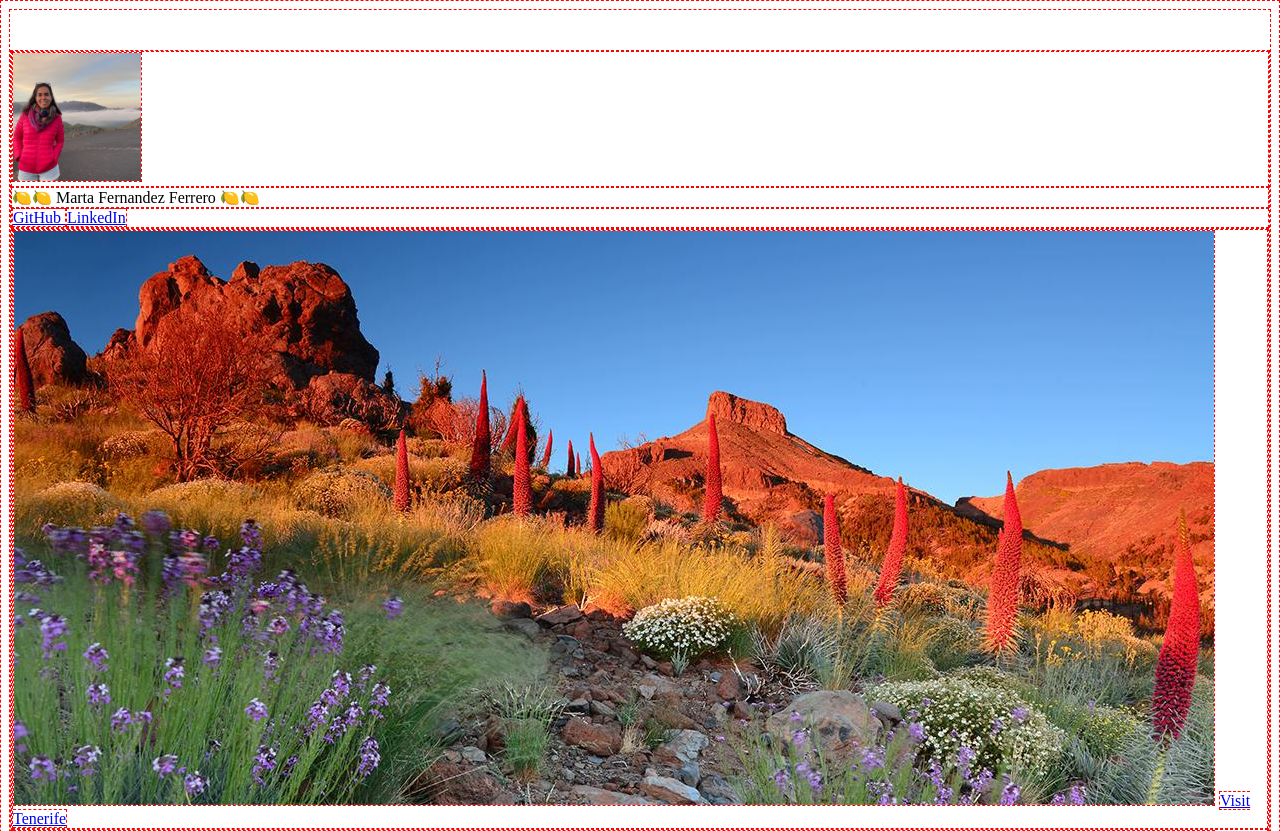
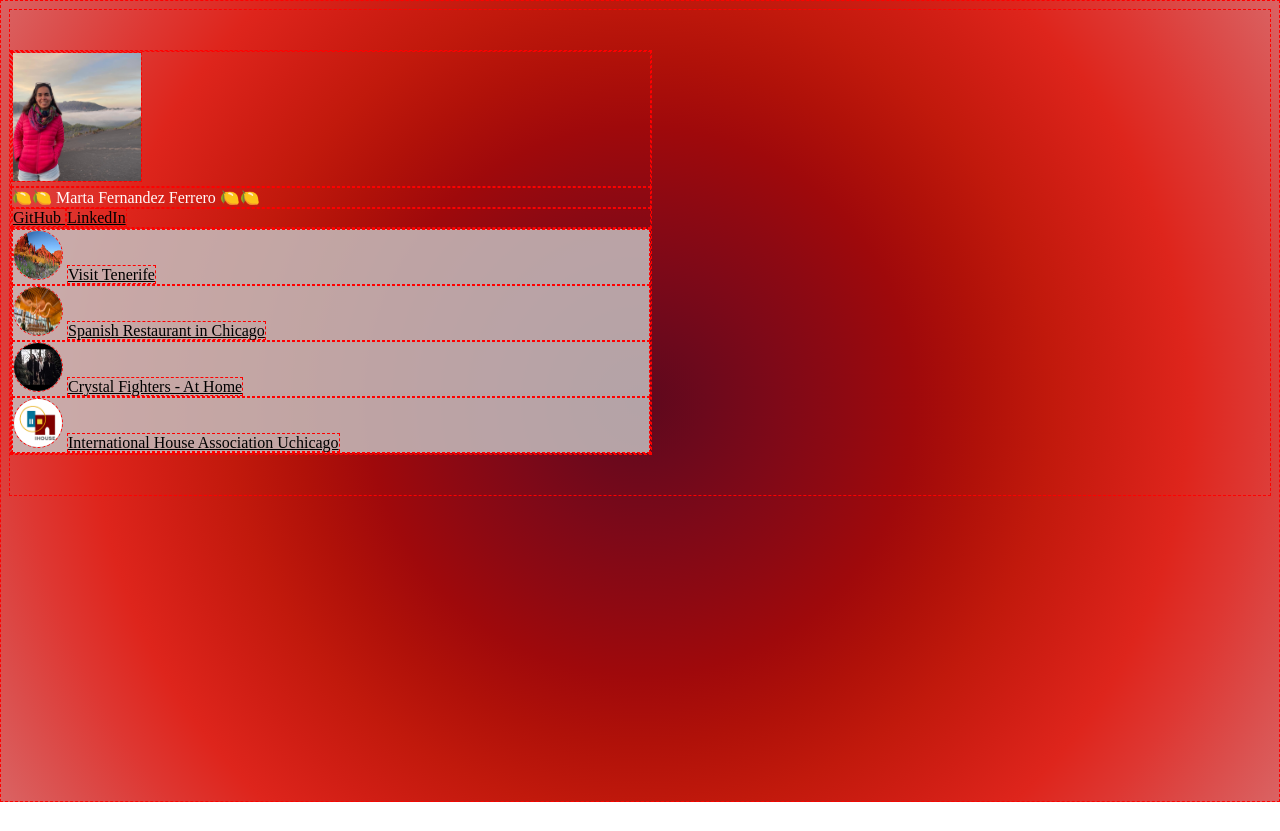
Before and after one commit to martaf793/link-in-bio, a plain HTML site: page index.html in a window 1280 px wide. Shown: the top 831 px of the page. After the commit the page ends 802 px from the top, so only its background shows below. Drawn offline with Linux system fonts and the light colour scheme.

Commit message:
narrower container

```diff
--- a/index.html
+++ b/index.html
@@ -5,22 +5,44 @@
   <base target="_blank">
   <style>
     * { border: 1px red dashed; }
+
+    html{min-height: 100%;}
+
     body{
+      min-height:100%;
       padding-top:40px;
       padding-bottom:40px;
+      background: radial-gradient(circle at 50% 50%, #5d081d, #6d091c, #7e0918, #8e0912, #9f090b, #b01109, #c1190c, #d01e14, #de251c, #de3732, #db4d4b, #da6363); /* made at https://learnui.design/tools/gradient-generator.html */
+      color:snow;
+    }
+    a {
+      color:black;
     }
     .avatar-image{
       width: 128px;
       height: 128px;
       object-fit: cover;
+
+    }
+    .item {
+      background-color:rgba(197, 194, 194, 0.84);
+    }
+    .pics {
+      width: 48px;
+      height: 48px;
+      object-fit: fill;
+      border-radius: 128px;
+    }
+    .container {
+      width: 640px;
     }
   </style>
 </head>
 <body>
-  <div class="containter">
+  <div class="container">
 
     <div class="image-row">
-      <img class="avatar-image" src="profile photo.jpeg" alt="Marta Fernandez Ferrero">
+      <img class="avatar-image" src="/pics/profile photo.jpeg" alt="Marta Fernandez Ferrero">
     </div>
 
     <div class="name-row">
@@ -39,28 +61,28 @@
 
     <div class="links-row">
       <div class="item">
-        <img src="Tenerife-Tajinaste.jpg">
+        <img class="pics" src="/pics/Tenerife-Tajinaste.jpg">
         <a href="https://www.hellocanaryislands.com/tenerife/">
           Visit Tenerife
         </a>
       </div>
 
       <div class="item">
-        <img src="70971Bar_Mar_Bazaar_Meat-09.avif">
+        <img class="pics" src="/pics/70971Bar_Mar_Bazaar_Meat-09.avif">
         <a href="https://www.thebazaar.com/location/bar-mar-chicago/" target="_blank">
           Spanish Restaurant in Chicago
         </a>
       </div>
 
-      <div clas="item">
-        <img src="crystal fighters.jpg">
+      <div class="item">
+        <img class="pics" src="/pics/crystal fighters.jpg">
         <a href="https://www.youtube.com/watch?v=ruakMoSvVsY" target="_blank">
           Crystal Fighters - At Home
         </a>
       </div>
 
       <div class="item">
-        <img src="I-house.png">
+        <img class="pics" src="/pics/I-house.png">
         <a href="https://ihouse.uchicago.edu/">
           International House Association Uchicago
         </a>
```
Also changed, not shown: pics/70971Bar_Mar_Bazaar_Meat-09.avif (renamed from 70971Bar_Mar_Bazaar_Meat-09.avif), pics/I-house.png (renamed from I-house.png), pics/Tenerife-Tajinaste.jpg (renamed from Tenerife-Tajinaste.jpg), pics/crystal fighters.jpg (renamed from crystal fighters.jpg), pics/mandala.jpeg (renamed from mandala.jpeg), pics/profile photo.jpeg (renamed from profile photo.jpeg).
